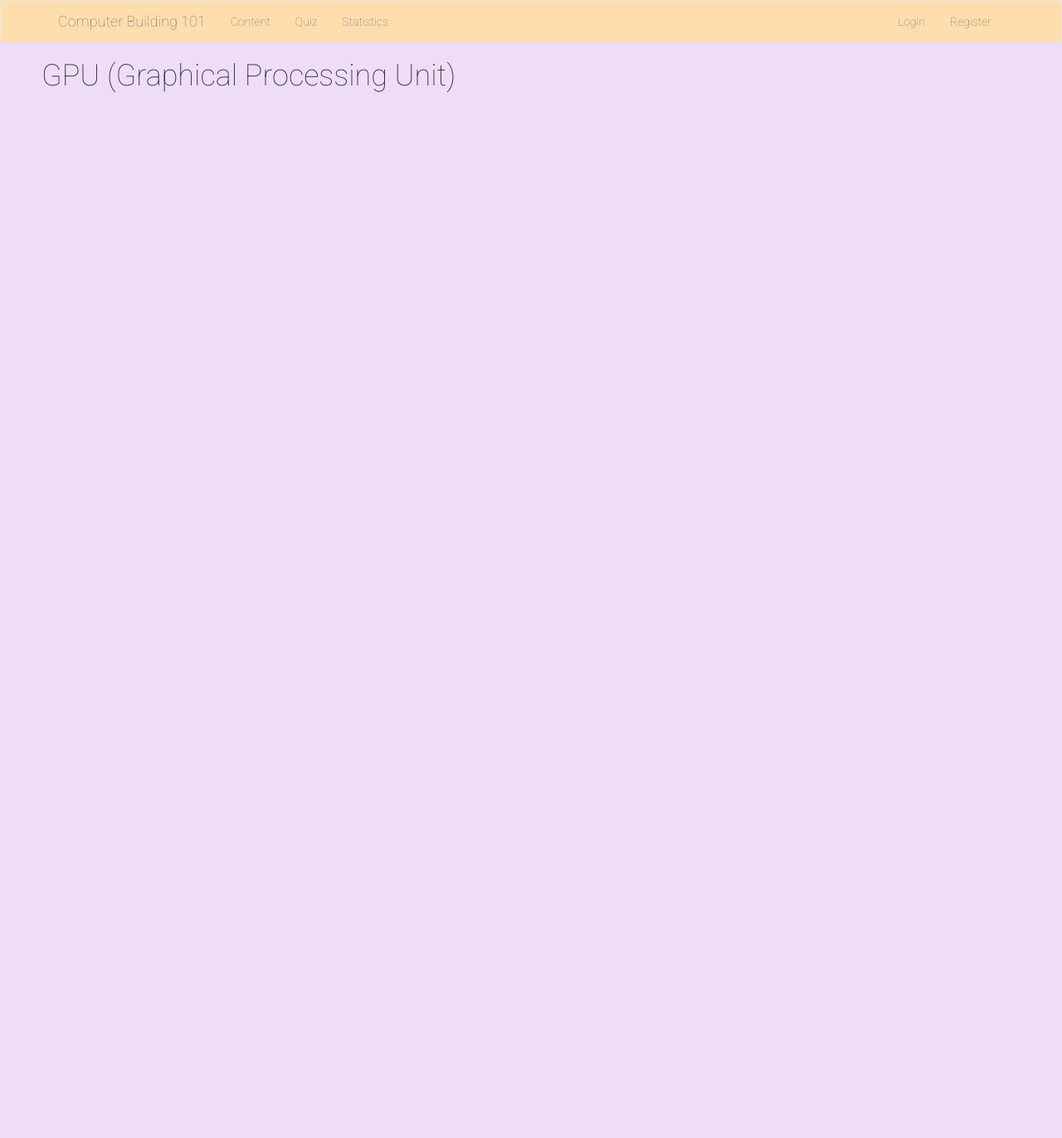
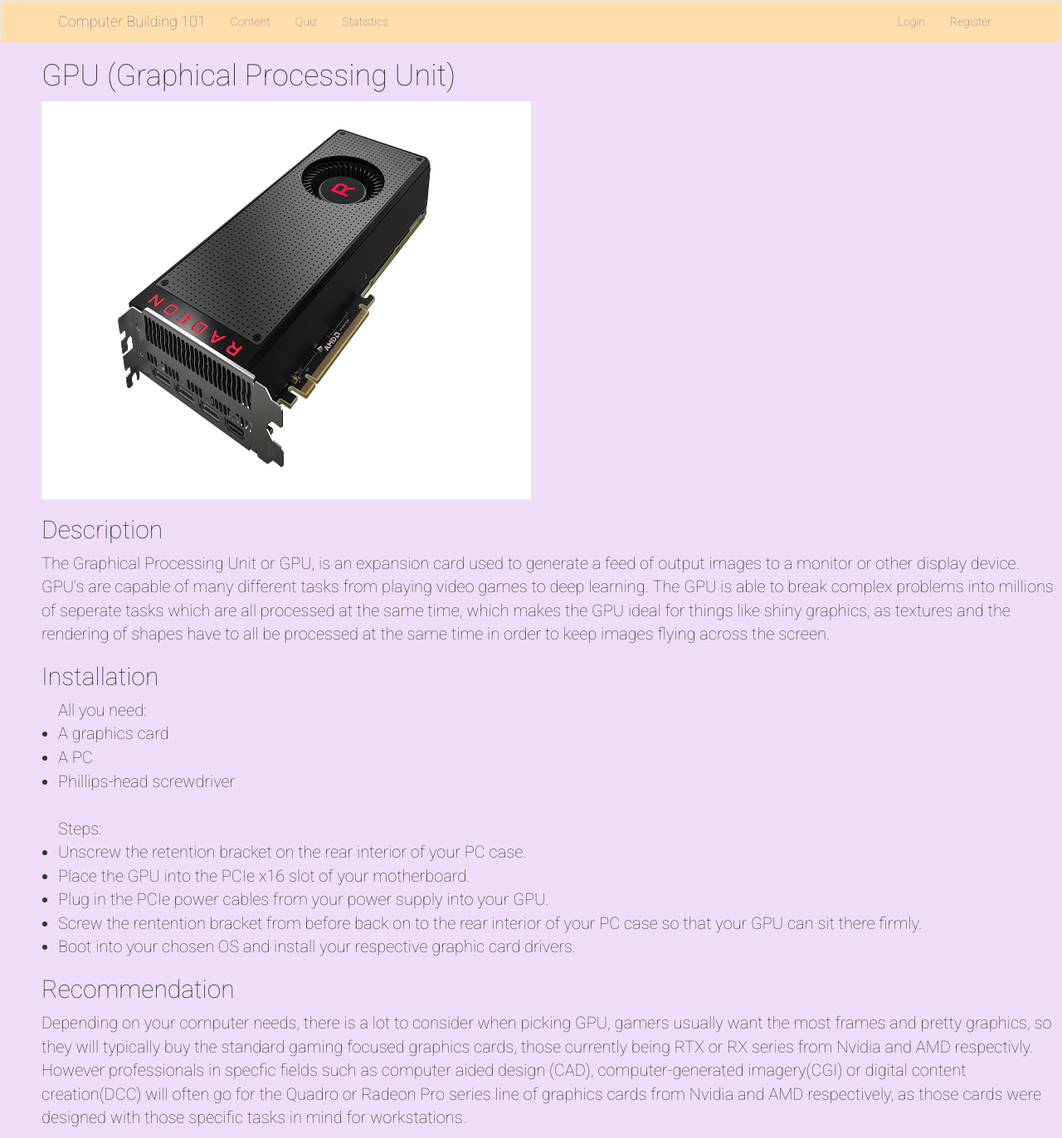
Before and after one commit to timpye/CITS3403-Website, a Flask app: page /gpu in a window 1280 px wide. Shown: the whole page at 83% size. Before the commit the page ends 111 px from the top, so only its background shows below. Run offline with Flask 2, Linux system fonts and the light colour scheme; some libraries are stand-ins or nearby versions.

Commit message:
added content for GPU

```diff
--- a/app/templates/content.html
+++ b/app/templates/content.html
@@ -14,7 +14,7 @@
             <img class='img-responsive' src = 'static\images\CPU.jpg' alt="CPU (Central Processing Unit">
         </div>
         <div class = "content_block" id="GPU">
-            <h1>GPU (Graphical Processing Unit)</h1>
+            <a href="{{ url_for('gpu') }}"><h1>GPU (Graphical Processing Unit)</h1></a>
             <img class='img-responsive' src = 'static\images\GPU.jpg' alt="GPU (Graphical Processing Unit)">
         </div>
         <div class = "content_block" id="RAM">
--- a/app/templates/gpu.html
+++ b/app/templates/gpu.html
@@ -1,6 +1,56 @@
 {% extends "base.html" %}
 
 {% block content %}
-    <h1>GPU (Graphical Processing Unit)</h1>
+    <div id="GPU_header">
+        <h1>
+            GPU (Graphical Processing Unit)
+        </h1>
+        <img class='img-responsive' src = 'static\images\GPU.jpg' alt="GPU (Graphical Processing Unit)" style="width: 640px; height: 480px; padding-left: 50px; ">
+    </div>
+    <div id="GPU_description">
+        <h2>
+            Description
+        </h2>
+        <p style="font-size: 20px; padding-left: 50px;">
+            The Graphical Processing Unit or GPU, is an expansion card used to generate a feed of output images to a monitor or other display device. GPU's are
+            capable of many different tasks from playing video games to deep learning. The GPU is able to break complex problems into millions of seperate tasks which
+            are all processed at the same time, which makes the GPU ideal for things like shiny graphics, as textures and the rendering of shapes have to all be
+            processed at the same time in order to keep images flying across the screen.
+        </p>
+    </div>
 
+    <div id="GPU_install">
+        <h2>
+            Installation
+        </h2>
+        <p style="font-size: 20px; padding-left: 50px;">
+           <ul style="font-size: 20px; padding-left:70px;">
+            All you need:
+            <li>A graphics card</li>
+            <li>A PC</li>
+            <li>Phillips-head screwdriver</li>
+            <br>
+            Steps:
+
+            <li> Unscrew the retention bracket on the rear interior of your PC case.</li>
+            <li> Place the GPU into the PCIe x16 slot of your motherboard.</li>
+            <li> Plug in the PCIe power cables from your power supply into your GPU.</li>
+            <li> Screw the rentention bracket from before back on to the rear interior of your PC case so that your GPU can sit there firmly.</li>
+            <li> Boot into your chosen OS and install your respective graphic card drivers.</li>
+
+            </ul>
+        </p>
+    </div>
+
+    <div id="GPU_recommendation">
+        <h2>
+            Recommendation
+        </h2>
+        <p style="font-size: 20px; padding-left: 50px;">
+            Depending on your computer needs, there is a lot to consider when picking GPU, gamers usually want the most frames and pretty graphics, so they will typically
+            buy the standard gaming focused graphics cards, those currently being RTX or RX series from Nvidia and AMD respectivly. However professionals in specfic fields
+            such as computer aided design (CAD), computer-generated imagery(CGI) or digital content creation(DCC) will often go for the Quadro or Radeon Pro series line of
+            graphics cards from Nvidia and AMD respectively, as those cards were designed with those specific tasks in mind for workstations.
+        </p>
+    </div>
 {% endblock %}
--- a/app/templates/graphics_card.html
+++ /dev/null
@@ -1,6 +0,0 @@
-{% extends "base.html" %}
-
-{% block content %}
-    <h1>Graphics Card</h1>
-
-{% endblock %}
```
